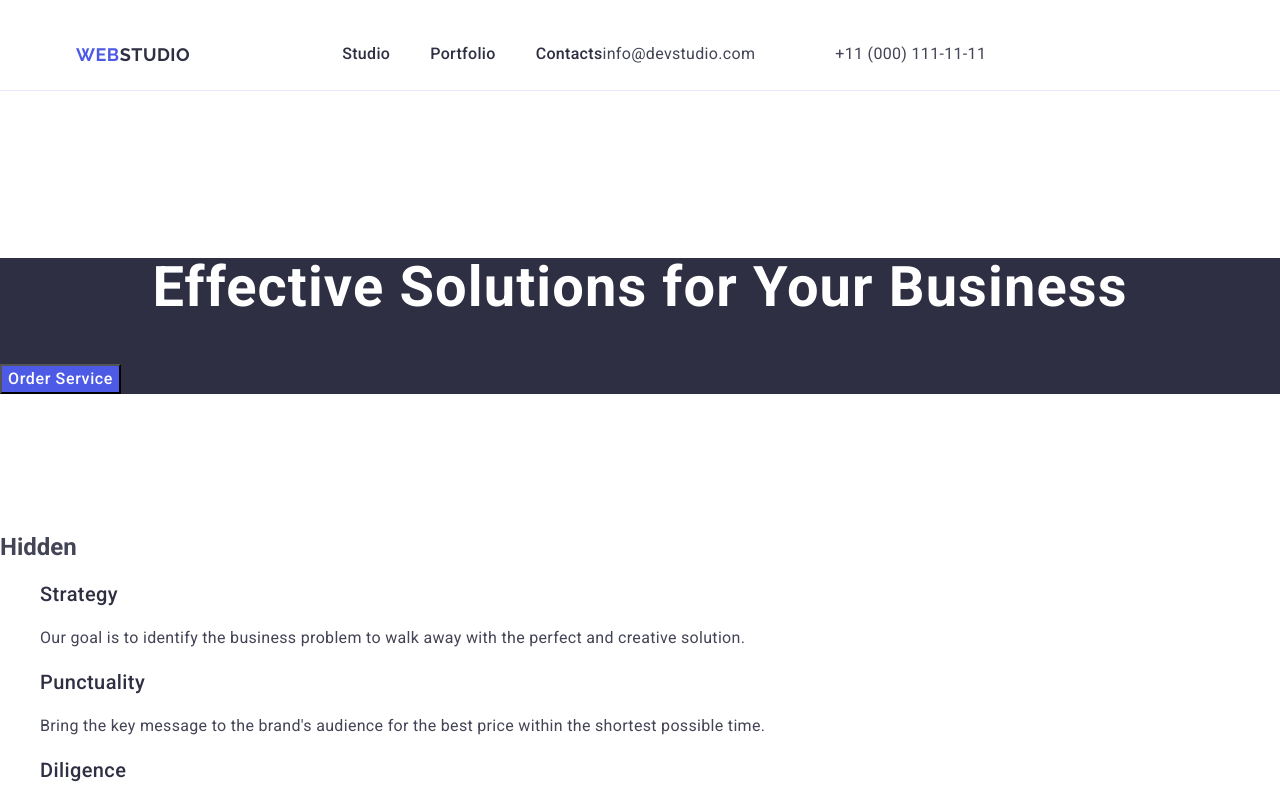
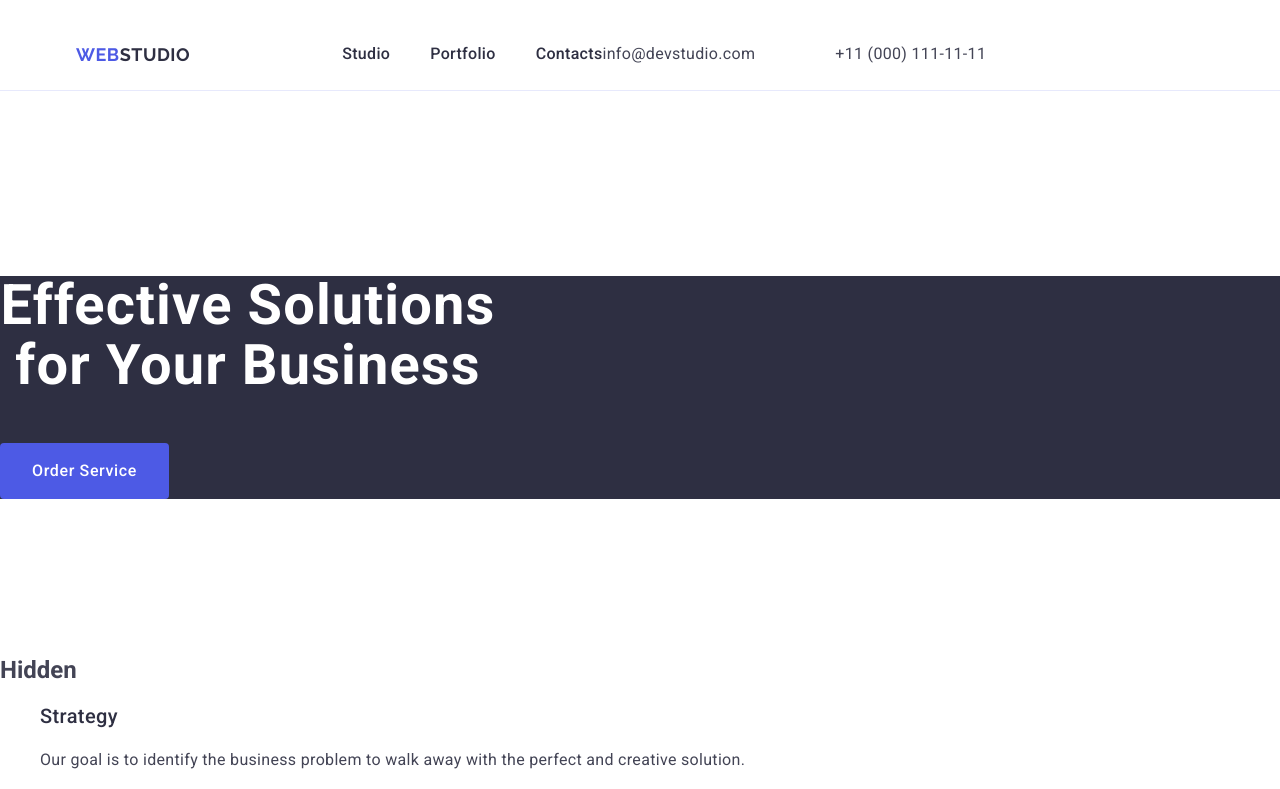
Before and after one commit to KaterynaHizhevska/goit-markup-hw-03, a plain HTML site: page index.html in a window 1280 px wide. Shown: the top 789 px of the page. Drawn offline with nearby package versions, Linux system fonts and the light colour scheme.

Commit message:
section1

```diff
--- a/css/style.css
+++ b/css/style.css
@@ -138,6 +138,7 @@ header {
   text-align: center;
   color: #FFFFFF;
   letter-spacing: 0.02em;
+  max-width: 496px;
 }
 
 .hero-button{
@@ -147,7 +148,12 @@ font-size: 16px;
 line-height: 1.5;
 letter-spacing: 0.04em;
 color: #FFFFFF;
-cursor: pointer
+display: block;
+cursor: pointer;
+min-width: 169px;
+height: 56px;
+border: none;
+border-radius: 4px;
 }
 
 .hero-button:hover,
--- a/index.html
+++ b/index.html
@@ -42,9 +42,12 @@
     </header>
     <main>
       <section class="section">
+        <div class="container">
         <div class="hero">
         <h1 class="hero-title">Effective Solutions for Your Business</h1>
         <button class="hero-button" type="button"><span class="button-text">Order Service</span></button>
+        </div>
+        </div>
       </section>
       <div class="company">
         <h2 class="hidden">Hidden</h2>
```
